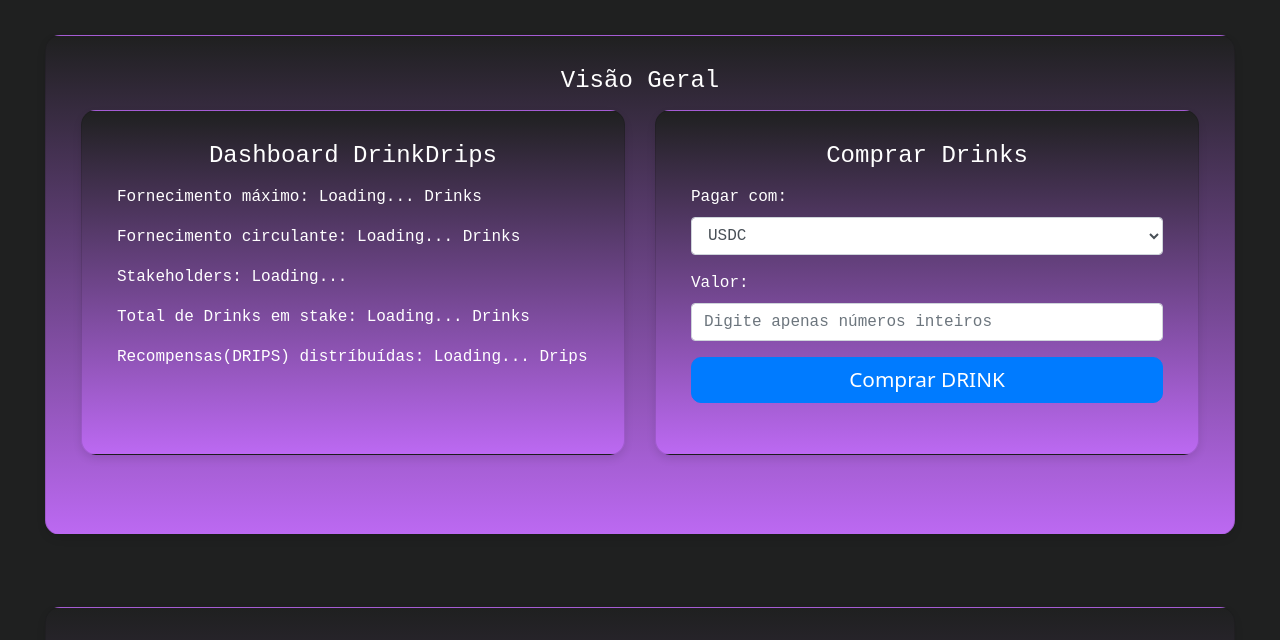
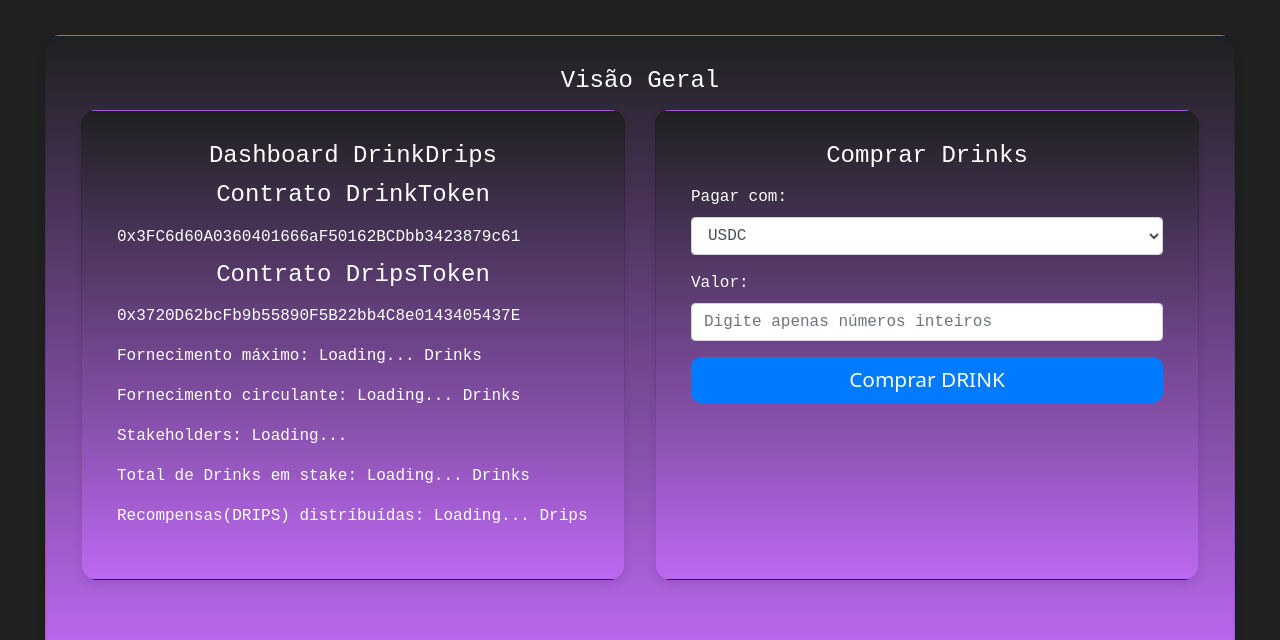
Before and after one commit to drinkdrips/app, a plain HTML site: page index.html in a window 1280 px wide. Shown: the part 77-717 px from the top of the page. Drawn offline with nearby package versions, Linux system fonts and the light colour scheme; a script that the page names is missing; a web font is replaced by a local one.

Commit message:
Update index.html

```diff
--- a/index.html
+++ b/index.html
@@ -37,6 +37,10 @@
                                 <div class="card">
                                     <div class="card-body">
                                         <h3 class="card-title">Dashboard DrinkDrips</h3>
+                                        <h3 class="card-title">Contrato DrinkToken</h3>
+                                        <p>0x3FC6d60A0360401666aF50162BCDbb3423879c61</p>
+                                        <h3 class="card-title">Contrato DripsToken</h3>
+                                        <p>0x3720D62bcFb9b55890F5B22bb4C8e0143405437E</p>
                                         <p>Fornecimento máximo: <span id="maxSupply">Loading...</span> Drinks</p>
                                         <p>Fornecimento circulante: <span id="totalSupply">Loading...</span> Drinks</p>
                                         <p>Stakeholders: <span id="stakeHolders">Loading...</span></p>
```
